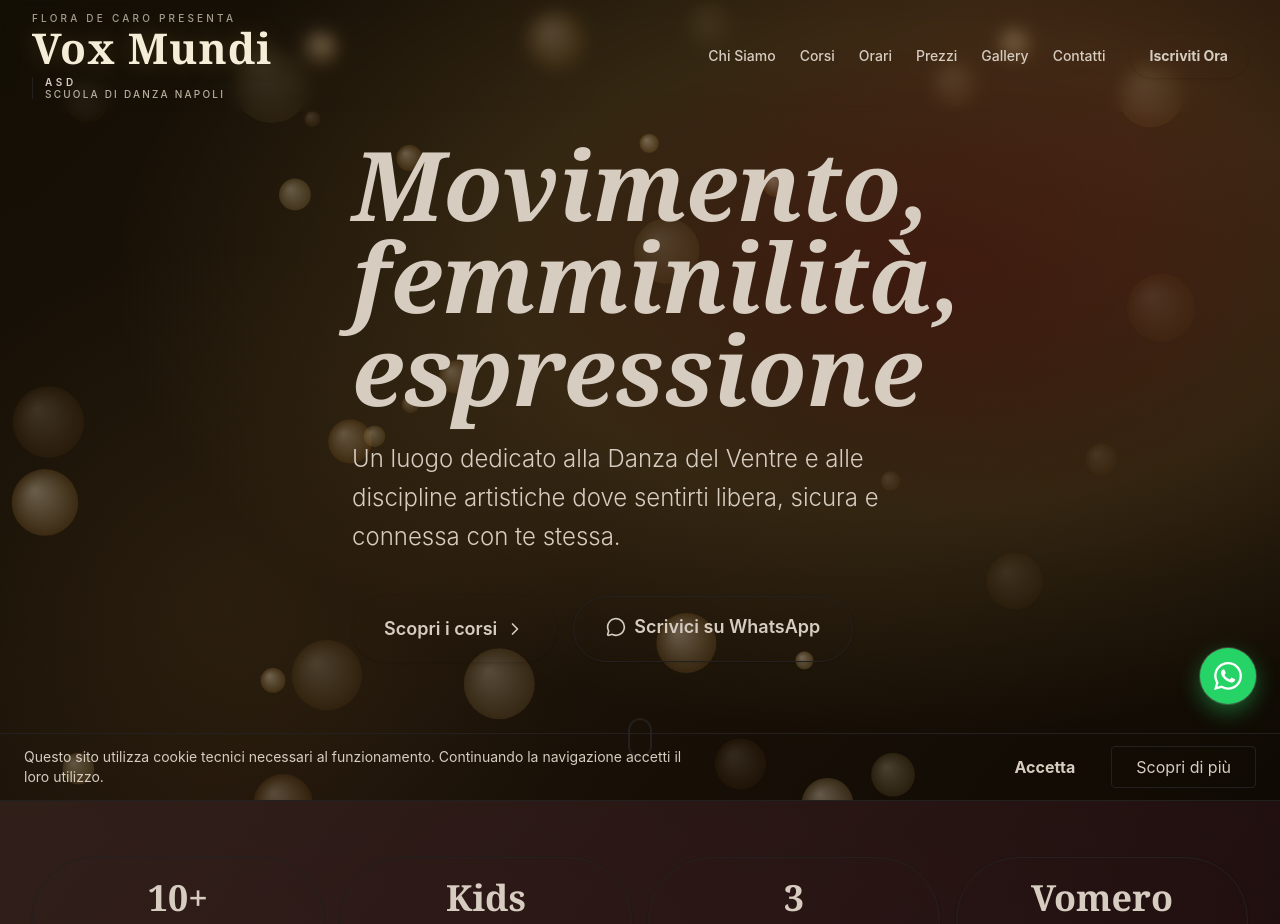
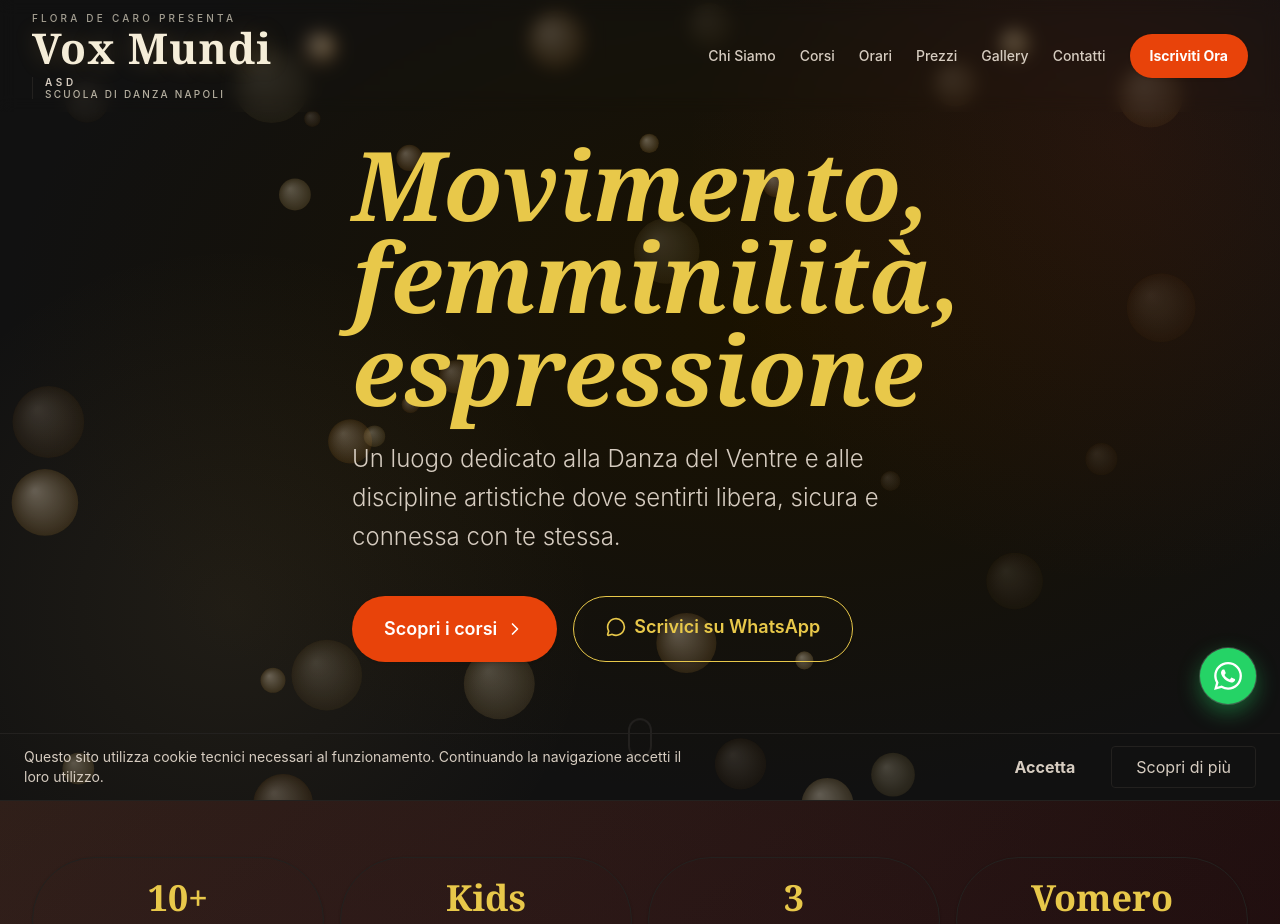
Before and after one commit to wavybentley-lang/belly-dance, a Next.js app: page / in a window 1280 px wide. Shown: the top 924 px of the page. Built offline with nearby package versions, Linux system fonts and the light colour scheme.

Commit message:
hero change, og change, mino tweaks

```diff
--- a/app/layout.tsx
+++ b/app/layout.tsx
@@ -56,7 +56,7 @@ export const metadata: Metadata = {
       'Danza del Ventre, Tribal Fusion, Bollywood Dance e discipline artistiche in uno spazio elegante, femminile e accogliente nel cuore di Napoli.',
     images: [
       {
-        url: 'https://belly-dance-plum.vercel.app/additional/OG_image.jpg',
+        url: 'https://belly-dance-plum.vercel.app/additional/OG_image%20copy.jpg',
         width: 1200,
         height: 630,
         alt: 'Vox Mundi ASD - Scuola di danza Napoli',
@@ -73,7 +73,7 @@ export const metadata: Metadata = {
       'Danza del Ventre, Tribal Fusion, Bollywood Dance e discipline artistiche in uno spazio elegante e accogliente nel cuore di Napoli.',
     images: [
       {
-        url: 'https://belly-dance-plum.vercel.app/additional/OG_image.jpg',
+        url: 'https://belly-dance-plum.vercel.app/additional/OG_image%20copy.jpg',
         alt: 'Vox Mundi ASD - Scuola di danza Napoli',
       },
     ],
--- a/components/sections/cta.tsx
+++ b/components/sections/cta.tsx
@@ -7,17 +7,15 @@ type CtaBannerProps = {
 export function CtaBanner({ eyebrow, text, buttonLabel }: CtaBannerProps) {
   return (
     <section
-      className="border-t border-b border-primary/20 py-8 sm:py-10"
-      style={{ background: "linear-gradient(135deg, rgba(149, 87, 194, 0.22) 0%, rgba(226, 76, 159, 0.18) 100%)" }}
+      className="border-t border-b border-primary/20 bg-[#1A1A1A] py-8 sm:py-10"
     >
       <div className="mx-auto max-w-7xl px-4 text-center sm:px-6 lg:px-8">
-        <p className="mb-1 text-lg text-foreground sm:text-xl" dangerouslySetInnerHTML={{ __html: text }} />
+        <p className="mb-1 font-serif text-lg tracking-wide text-[#E8C84A] sm:text-xl" dangerouslySetInnerHTML={{ __html: text }} />
         {eyebrow && <p className="mb-4 text-sm text-muted-foreground">{eyebrow}</p>}
         {!eyebrow && <div className="mb-4" />}
         <a
           href="#contatti"
-          className="inline-block rounded-sm px-8 py-3 font-semibold text-primary-foreground shadow-sm shadow-primary/20 transition-opacity hover:opacity-90"
-          style={{ background: "var(--template-brand-gradient)" }}
+          className="inline-block rounded-full border-none bg-[#E8430A] px-8 py-3 font-serif font-semibold text-white shadow-sm shadow-primary/20 transition-colors hover:bg-[#c93708]"
         >
           {buttonLabel}
         </a>
--- a/components/sections/hero.tsx
+++ b/components/sections/hero.tsx
@@ -11,8 +11,7 @@ export function HeroSection() {
       <div
         className="absolute inset-0 z-0"
         style={{
-          background:
-            "radial-gradient(ellipse at 72% 34%, rgba(192,57,43,0.18) 0%, rgba(212,168,83,0.14) 32%, transparent 62%), linear-gradient(135deg, rgba(20,15,5,0.95) 0%, rgba(30,20,8,0.9) 48%, rgba(15,10,3,0.98) 100%)",
+          background: "radial-gradient(ellipse at 60% 40%, #1A1200 0%, #111111 70%)",
         }}
       />
 
@@ -25,7 +24,7 @@ export function HeroSection() {
       />
 
       <div className="relative z-10 ml-0 max-w-7xl px-4 pt-32 pb-24 text-left sm:px-6 sm:pt-36 sm:pb-28 lg:mx-auto lg:w-1/2 lg:px-8 lg:py-0">
-        <h1 className="animate-fade-in-up mb-6 text-left font-serif text-5xl leading-[0.96] font-bold text-balance text-foreground italic sm:text-6xl md:text-7xl lg:text-8xl">
+        <h1 className="animate-fade-in-up mb-6 text-left font-serif text-5xl leading-[0.96] font-bold text-balance text-[#E8C84A] italic sm:text-6xl md:text-7xl lg:text-8xl">
           Movimento,
           <br />
           <span className="text-primary">femminilità,</span>
@@ -38,7 +37,7 @@ export function HeroSection() {
         <div className="animate-fade-in-up animate-delay-300 flex flex-col justify-start gap-4 sm:flex-row">
           <a
             href="#corsi"
-            className="inline-flex items-center justify-center gap-2 rounded-full bg-primary px-8 py-4 text-lg font-semibold text-primary-foreground shadow-sm shadow-primary/25 transition-colors hover:bg-[#A93226]"
+            className="inline-flex items-center justify-center gap-2 rounded-full bg-[#E8430A] px-8 py-4 text-lg font-semibold text-white shadow-sm shadow-primary/25 transition-colors hover:bg-[#c93708]"
           >
             Scopri i corsi
             <ChevronRight size={20} />
@@ -47,7 +46,7 @@ export function HeroSection() {
             href="https://wa.me/393498737169"
             target="_blank"
             rel="noopener noreferrer"
-            className="rounded-full border border-primary/30 bg-card/70 px-8 py-4 text-lg font-semibold text-foreground shadow-sm transition-all hover:border-[#25D366] hover:bg-[#25D366] hover:text-white hover:shadow-[0_8px_22px_rgba(37,211,102,0.32)]"
+            className="rounded-full border border-[#E8C84A] bg-card/70 px-8 py-4 text-lg font-semibold text-[#E8C84A] shadow-sm transition-all hover:bg-[#E8C84A]/10"
           >
             <span className="inline-flex items-center justify-center gap-2">
               <MessageCircle size={20} />
@@ -76,7 +75,7 @@ export function StatsStrip() {
         <div className="grid grid-cols-2 gap-3 text-center sm:gap-4 md:grid-cols-4">
           {stats.map((stat) => (
             <div key={stat.label} className="rounded-full border border-primary/20 bg-card/85 px-4 py-5 shadow-sm shadow-primary/10">
-              <div className="mb-1 font-serif text-3xl font-semibold text-primary sm:text-4xl">{stat.number}</div>
+              <div className="mb-1 font-serif text-3xl font-semibold text-[#E8C84A] sm:text-4xl">{stat.number}</div>
               <div className="text-xs font-medium tracking-[0.18em] text-muted-foreground uppercase sm:text-sm">{stat.label}</div>
             </div>
           ))}
--- a/components/site/navigation.tsx
+++ b/components/site/navigation.tsx
@@ -64,7 +64,7 @@ export function Navigation({
             </div>
             <a
               href="#contatti"
-              className="rounded-full bg-primary px-5 py-3 text-sm font-bold text-primary-foreground shadow-sm shadow-primary/25 transition-all hover:scale-105 hover:bg-[#E24C9F] active:scale-95"
+              className="rounded-full bg-[#E8430A] px-5 py-3 text-sm font-bold text-white shadow-sm shadow-primary/25 transition-all hover:scale-105 hover:bg-[#c93708] active:scale-95"
             >
               Iscriviti Ora
             </a>
--- a/lib/site-config.tsx
+++ b/lib/site-config.tsx
@@ -70,7 +70,7 @@ export const brand = {
     "Domenica: 9:00-17:00\n" +
     "Lunedì: 10:00-23:00\n" +
     "Martedì: 10:00-23:00",
-  copyright: "© 2026 Lovely Dance Beauty & Fitness",
+  copyright: "© 2026 Vox Mundi  ASD  Flora De Caro",
 }
 
 export const navLinks: NavLink[] = [
```
Also changed, not shown: public/additional/OG_image copy.jpg (added), 1 other file (tests, documents, lock files or other folders).
